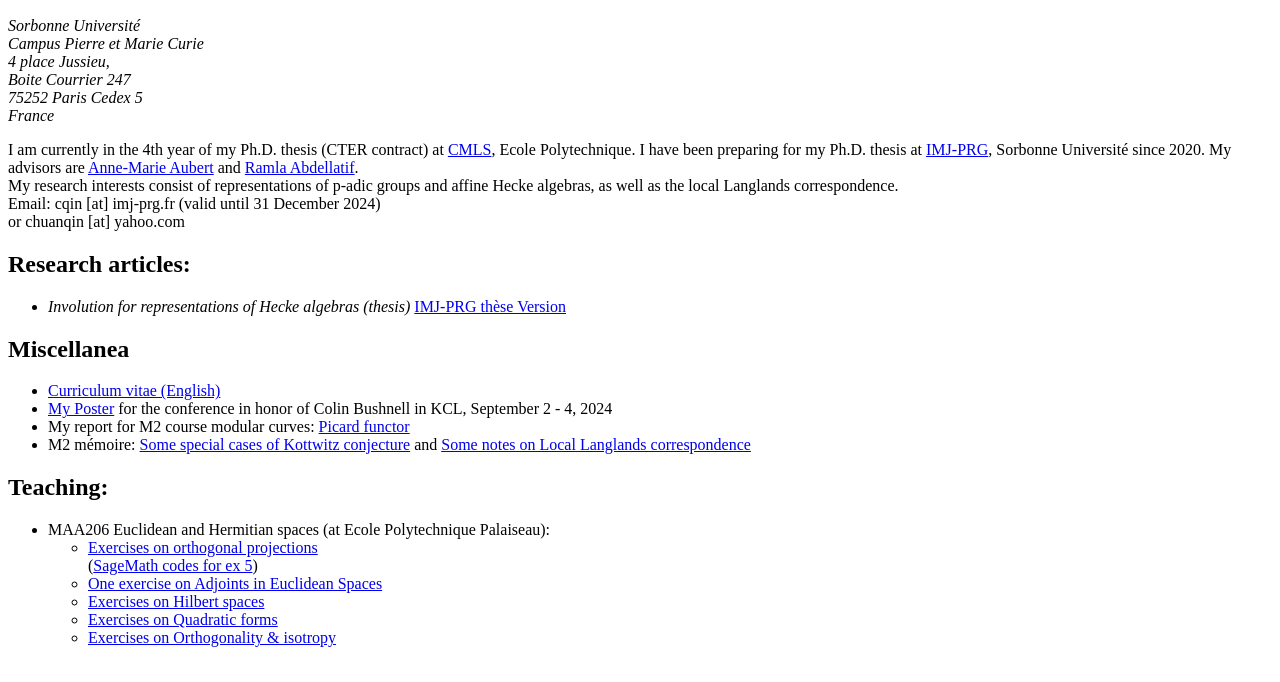
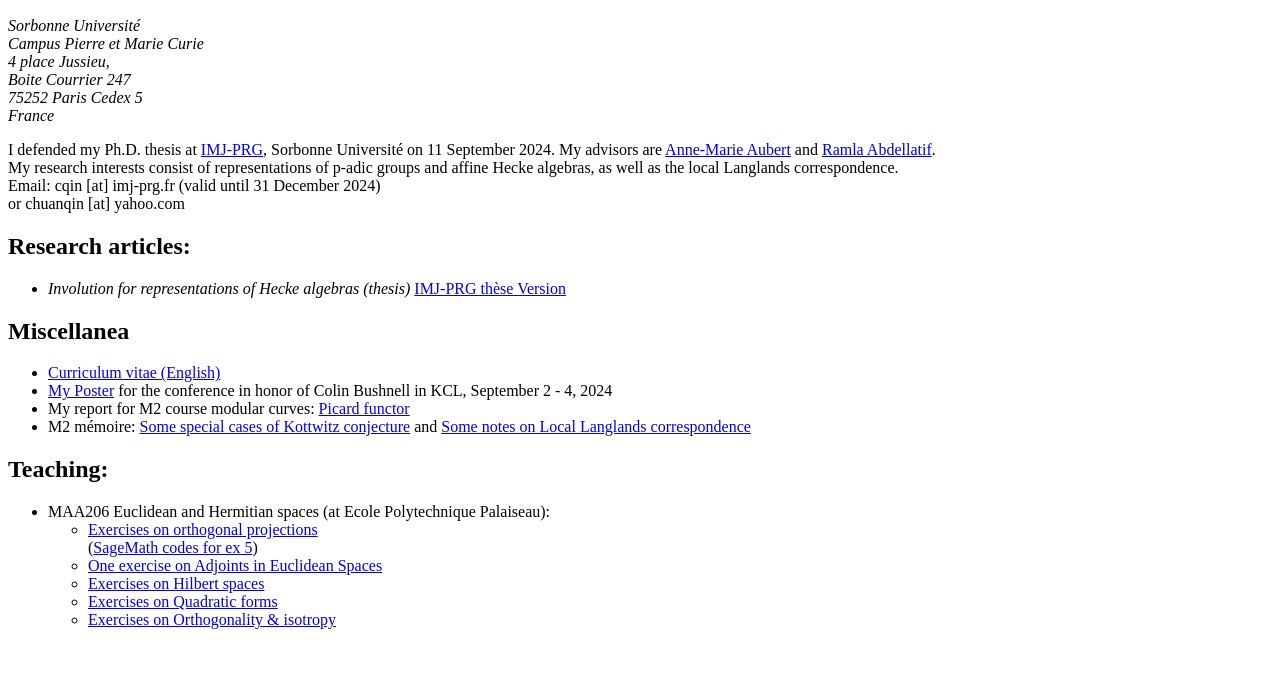
Before and after one commit to chuan-qin-math/chuan-qin-math.github.io, a plain HTML site: page index.html in a window 1280 px wide. Shown: the part 118-800 px from the top of the page. Drawn offline with Linux system fonts and the light colour scheme.

Commit message:
update CV after thesis defense.

```diff
--- a/index.html
+++ b/index.html
@@ -48,7 +48,7 @@
 
 
     <p>
-        I am currently in the 4th year of my Ph.D. thesis (CTER contract) at <a href="https://portail.polytechnique.edu/cmls/fr/page-daccueil" target="_blank">CMLS</a>, Ecole Polytechnique. I have been preparing for my Ph.D. thesis at <a href= "https://www.imj-prg.fr/en/">IMJ-PRG</a>, Sorbonne Université since 2020. My advisors are <a href="https://perso.imj-prg.fr/annemarie-aubert/">Anne-Marie Aubert</a> and <a href="https://rabdella.perso.math.cnrs.fr/">Ramla Abdellatif</a>. <br>
+        I defended my Ph.D. thesis at <a href= "https://www.imj-prg.fr/en/">IMJ-PRG</a>, Sorbonne Université on 11 September 2024. My advisors are <a href="https://perso.imj-prg.fr/annemarie-aubert/">Anne-Marie Aubert</a> and <a href="https://rabdella.perso.math.cnrs.fr/">Ramla Abdellatif</a>. <br>
         My research interests consist of representations of p-adic groups and affine Hecke algebras, as well as the local Langlands correspondence. <br>
         Email: cqin [at] imj-prg.fr (valid until 31 December 2024)<br>
         or chuanqin [at] yahoo.com <br>
```
Also changed, not shown: 1 other file.
